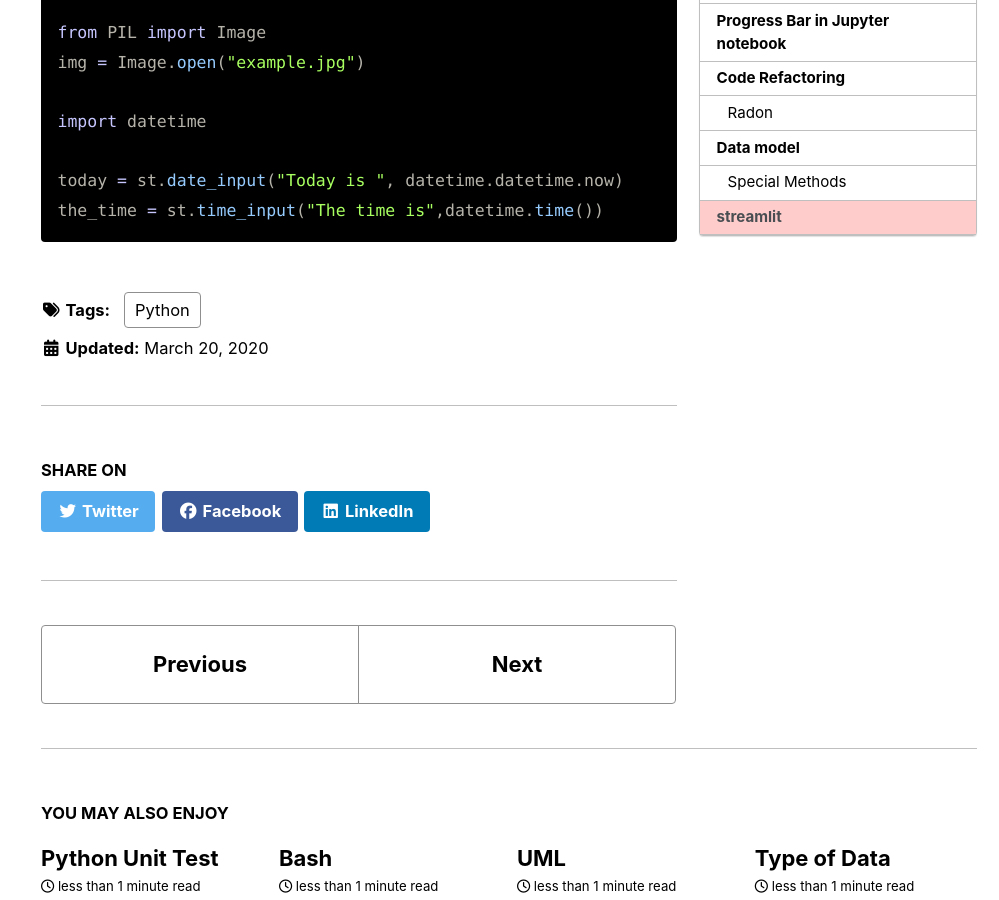
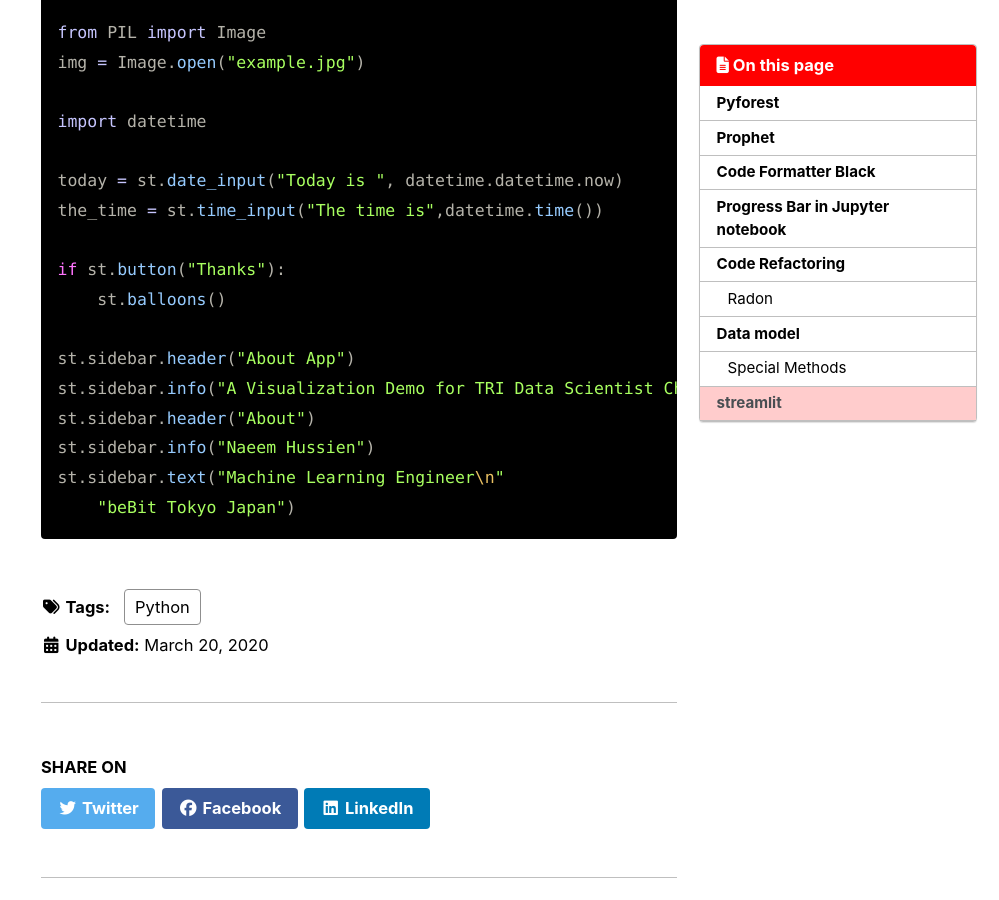
Before and after one commit to naeem-bebit/naeem-bebit.github.io, a Jekyll site: the page built from _posts/2020-03-20-py-lib.md, in a window 1280 px wide and 900 px high, scrolled down 5523 px. Shown: the whole window, without its empty margins (281-1280 px from the left). Built offline with Jekyll 4.4.1, drawn with Linux system fonts in a browser that asks for light colours; cached includes are drawn as plain includes; nearby versions of some CDN libraries; comment, search, counter and statistics services are not loaded; some of the changed text lies outside the part shown.

Commit message:
streamlit update

````diff
--- a/_posts/2020-03-20-py-lib.md
+++ b/_posts/2020-03-20-py-lib.md
@@ -166,4 +166,14 @@ import datetime
 
 today = st.date_input("Today is ", datetime.datetime.now)
 the_time = st.time_input("The time is",datetime.time())
+
+if st.button("Thanks"):
+    st.balloons()
+
+st.sidebar.header("About App")
+st.sidebar.info("A Visualization Demo for TRI Data Scientist Challenge")
+st.sidebar.header("About")
+st.sidebar.info("Naeem Hussien")
+st.sidebar.text("Machine Learning Engineer\n"
+    "beBit Tokyo Japan")
 ```
````
